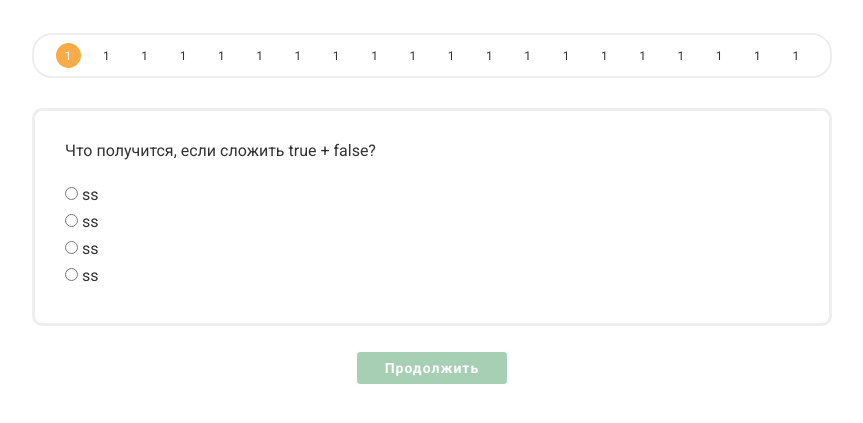
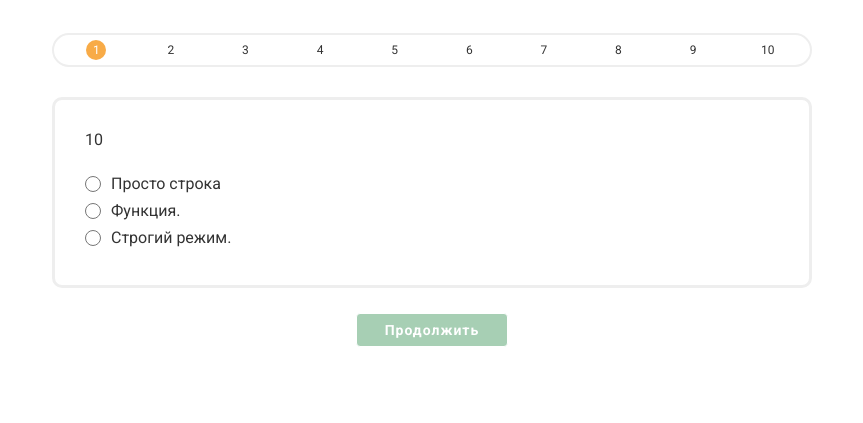
Before and after one commit to muborizMirzoev/quiz-generate, a plain HTML site: page index.html in a window 1280 px wide. Shown: the part 141-564 px from the top of the page, without its empty margins (208-1071 px from the left). Drawn offline with Linux system fonts and the light colour scheme.

Commit message:
feat: init quiz class and topBar class

```diff
--- a/index.html
+++ b/index.html
@@ -10,6 +10,7 @@
   <link href="https://fonts.googleapis.com/css2?family=Roboto:ital,wght@0,400;0,700;1,400&display=swap"
         rel="stylesheet">
   <link rel="stylesheet" href="style.css">
+  <script type="module" src="index.js"></script>
   <title>Quiz</title>
 </head>
 <body>
@@ -19,61 +20,61 @@
 
 <main class="content">
   <div class="quiz">
-    <div class="quiz-topbar">
-      <span class="quiz-topbar__item quiz-topbar__item-current">1</span>
-      <span class="quiz-topbar__item">1</span>
-      <span class="quiz-topbar__item">1</span>
-      <span class="quiz-topbar__item">1</span>
-      <span class="quiz-topbar__item">1</span>
-      <span class="quiz-topbar__item">1</span>
-      <span class="quiz-topbar__item">1</span>
-      <span class="quiz-topbar__item">1</span>
-      <span class="quiz-topbar__item">1</span>
-      <span class="quiz-topbar__item">1</span>
-      <span class="quiz-topbar__item">1</span>
-      <span class="quiz-topbar__item">1</span>
-      <span class="quiz-topbar__item">1</span>
-      <span class="quiz-topbar__item">1</span>
-      <span class="quiz-topbar__item">1</span>
-      <span class="quiz-topbar__item">1</span>
-      <span class="quiz-topbar__item">1</span>
-      <span class="quiz-topbar__item">1</span>
-      <span class="quiz-topbar__item">1</span>
-      <span class="quiz-topbar__item">1</span>
+    <div class="quiz-topbar" id="quiz-topbar">
+<!--      <span class="quiz-topbar__item quiz-topbar__item-current">1</span>-->
+<!--      <span class="quiz-topbar__item">1</span>-->
+<!--      <span class="quiz-topbar__item">1</span>-->
+<!--      <span class="quiz-topbar__item">1</span>-->
+<!--      <span class="quiz-topbar__item">1</span>-->
+<!--      <span class="quiz-topbar__item">1</span>-->
+<!--      <span class="quiz-topbar__item">1</span>-->
+<!--      <span class="quiz-topbar__item">1</span>-->
+<!--      <span class="quiz-topbar__item">1</span>-->
+<!--      <span class="quiz-topbar__item">1</span>-->
+<!--      <span class="quiz-topbar__item">1</span>-->
+<!--      <span class="quiz-topbar__item">1</span>-->
+<!--      <span class="quiz-topbar__item">1</span>-->
+<!--      <span class="quiz-topbar__item">1</span>-->
+<!--      <span class="quiz-topbar__item">1</span>-->
+<!--      <span class="quiz-topbar__item">1</span>-->
+<!--      <span class="quiz-topbar__item">1</span>-->
+<!--      <span class="quiz-topbar__item">1</span>-->
+<!--      <span class="quiz-topbar__item">1</span>-->
+<!--      <span class="quiz-topbar__item">1</span>-->
     </div>
     <form action="#">
       <div class="quiz-question">
-        <div class="quiz-question__body quiz-question-body">
-          <p class="quiz-question-body__title">Что получится, если сложить true + false?</p>
-          <ul class="quiz-question__answers">
-            <li class="quiz-question__answer">
-              <label class="quiz-question__label">
-                <input class="quiz-question__input" type="radio" name="answer" value="1">
-                <span class="quiz-question__input-text">ss</span>
-              </label>
-            </li>
-            <li class="quiz-question__answer">
-              <label class="quiz-question__label">
-                <input class="quiz-question__input" type="radio" name="answer" value="1">
-                <span class="quiz-question__input-text">ss</span>
-              </label>
-            </li>
-            <li class="quiz-question__answer">
-              <label class="quiz-question__label">
-                <input class="quiz-question__input" type="radio" name="answer" value="1">
-                <span class="quiz-question__input-text">ss</span>
-              </label>
-            </li>
-            <li class="quiz-question__answer">
-              <label class="quiz-question__label">
-                <input class="quiz-question__input" type="radio" name="answer" value="1">
-                <span class="quiz-question__input-text">ss</span>
-              </label>
-            </li>
-          </ul>
+        <div class="quiz-question__body quiz-question-body" id="quiz-body">
+<!--          <p class="quiz-question-body__title">Что получится, если сложить true + false?</p>-->
+<!--          <ul class="quiz-question__answers">-->
+<!--            <li class="quiz-question__answer">-->
+<!--              <label class="quiz-question__label">-->
+<!--                <input class="quiz-question__input" type="radio" name="answer" value="1">-->
+<!--                <span class="quiz-question__input-text">ss</span>-->
+<!--              </label>-->
+<!--            </li>-->
+<!--            <li class="quiz-question__answer">-->
+<!--              <label class="quiz-question__label">-->
+<!--                <input class="quiz-question__input" type="radio" name="answer" value="1">-->
+<!--                <span class="quiz-question__input-text">ss</span>-->
+<!--              </label>-->
+<!--            </li>-->
+<!--            <li class="quiz-question__answer">-->
+<!--              <label class="quiz-question__label">-->
+<!--                <input class="quiz-question__input" type="radio" name="answer" value="1">-->
+<!--                <span class="quiz-question__input-text">ss</span>-->
+<!--              </label>-->
+<!--            </li>-->
+<!--            <li class="quiz-question__answer">-->
+<!--              <label class="quiz-question__label">-->
+<!--                <input class="quiz-question__input" type="radio" name="answer" value="1">-->
+<!--                <span class="quiz-question__input-text">ss</span>-->
+<!--              </label>-->
+<!--            </li>-->
+<!--          </ul>-->
         </div>
         <div class="quiz-question__submit">
-          <button class="button" type="submit" disabled>Продолжить</button>
+          <button class="button" id="nextBtn" type="submit" disabled>Продолжить</button>
         </div>
       </div>
     </form>
--- a/index.js
+++ b/index.js
@@ -0,0 +1,5 @@
+import Quiz from './js/quiz.js'
+import {data} from './js/data.js'
+
+const quiz = new Quiz({el: '#quiz-body', data: data, nextBtn: '#nextBtn', topBarEl: '#quiz-topbar'});
+console.log(quiz);
--- a/js/data.js
+++ b/js/data.js
@@ -100,5 +100,75 @@ export const data = [
             status: true
          }
       ]
-   }
+   },
+   {
+      question: '7',
+      answer: [
+         {
+            value: 'Просто строка',
+            status: false
+         },
+         {
+            value: 'Функция.',
+            status: false
+         },
+         {
+            value: 'Строгий режим.',
+            status: true
+         }
+      ]
+   },
+   {
+      question: '8',
+      answer: [
+         {
+            value: 'Просто строка',
+            status: false
+         },
+         {
+            value: 'Функция.',
+            status: false
+         },
+         {
+            value: 'Строгий режим.',
+            status: true
+         }
+      ]
+   },
+   {
+      question: '9',
+      answer: [
+         {
+            value: 'Просто строка',
+            status: false
+         },
+         {
+            value: 'Функция.',
+            status: false
+         },
+         {
+            value: 'Строгий режим.',
+            status: true
+         }
+      ]
+   },
+   {
+      question: '10',
+      answer: [
+         {
+            value: 'Просто строка',
+            status: false
+         },
+         {
+            value: 'Функция.',
+            status: false
+         },
+         {
+            value: 'Строгий режим.',
+            status: true
+         }
+      ]
+   },
+
+
 ];
--- /dev/null
+++ b/js/helper.js
@@ -0,0 +1,3 @@
+export const $ = (domElem) => {
+   return document.querySelector(domElem)
+}
--- /dev/null
+++ b/js/quiz.js
@@ -0,0 +1,43 @@
+import {$} from './helper.js'
+import TopBar from './topBar.js'
+
+export default class Quiz {
+   constructor(options) {
+      this.$el = options.el;
+      this.data = options.data;
+      this.nextBtn = options.nextBtn;
+      this.currentQuiz = 0;
+
+      this.topBar = new TopBar({el: options.topBarEl, data: this.data,});
+
+      this.shuffle(this.data);
+      this.init()
+   }
+
+   init() {
+      if(this.data.length < this.currentQuiz) return;
+
+      const current = this.data[this.currentQuiz]
+      const question = `<p class="quiz-question-body__title">${current.question}</p>`;
+
+      const answers = current.answer.map((answer, index) => {
+         return `
+                  <li class="quiz-question__answer">
+                    <label class="quiz-question__label">
+                      <input class="quiz-question__input" type="radio" name="answer-${this.currentQuiz}" value="${answer.value}" data-answer="${answer.status}">
+                      <span class="quiz-question__input-text">${answer.value}</span>
+                    </label>
+                  </li>
+            `
+      }).join('');
+
+      $(this.$el).innerHTML += `
+            ${question}
+            <ul class="quiz-question__answers">${answers}<ul>
+      `;
+   }
+
+   shuffle(array) {
+      array.sort(() => Math.random() - 0.5)
+   }
+}
--- /dev/null
+++ b/js/topBar.js
@@ -0,0 +1,20 @@
+import {$} from './helper.js'
+
+
+export default class TopBar {
+   constructor(options) {
+      this.$el = options.el;
+      this.data = options.data;
+
+      this.init();
+   }
+
+   init() {
+      const spans = this.data.map((_, index) => {
+         return `<span class="quiz-topbar__item ${index === 0 ? 'quiz-topbar__item-current': ''}">${index +1}</span>`
+      }).join('');
+
+      $(this.$el).innerHTML += spans;
+   }
+
+}
--- a/style.css
+++ b/style.css
@@ -36,6 +36,7 @@ body {
 .content {
     max-width: 800px;
     margin: 0 auto;
+    padding: 0 20px;
 }
 
 .header__title {
@@ -49,7 +50,7 @@ body {
     align-items: center;
     margin-bottom: 30px;
     font-size: 12px;
-    padding: 8px 15px;
+    padding: 5px;
     border: 2px solid var(--border-color);
     border-radius: 20px;
 }
@@ -58,8 +59,8 @@ body {
     display: flex;
     align-items: center;
     justify-content: center;
-    width: 25px;
-    height: 25px;
+    width: 20px;
+    height: 20px;
 }
 
 .quiz-topbar__item-current {
@@ -91,6 +92,18 @@ body {
     margin: 8px 0;
 }
 
+.quiz-question__label {
+    display: flex;
+    align-items: center;
+    cursor: pointer;
+}
+
+.quiz-question__input {
+    width: 16px;
+    height: 16px;
+    margin-right: 10px;
+}
+
 .button {
     font: 700 14px/32px 'Roboto';
     white-space: nowrap;
```
